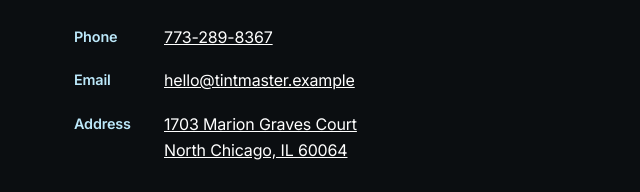
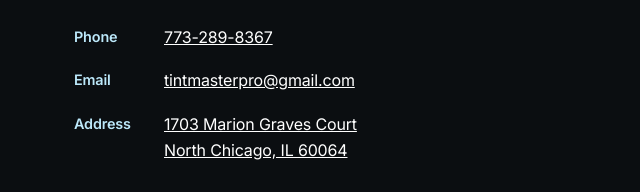
Before and after one commit to SebastianTamayo34/Tint-Master, a plain HTML site: page index.html in a window 1280 px wide. Shown: the part 5618-5810 px from the top of the page, 0-640 px from the left. Drawn offline with nearby package versions, Linux system fonts and the light colour scheme.

Commit message:
Use tintmasterpro@gmail.com as the business email
Co-Authored-By: Claude Opus 5.5 <noreply@anthropic.com>

```diff
--- a/index.html
+++ b/index.html
@@ -354,7 +354,7 @@
           <!-- TODO: Replace all sample contact details below before launch. -->
           <dl class="contact-list">
             <div><dt>Phone</dt><dd><a href="tel:+17732898367">773-289-8367</a></dd></div>
-            <div><dt>Email</dt><dd><a href="mailto:hello@tintmaster.example">hello@tintmaster.example</a></dd></div>
+            <div><dt>Email</dt><dd><a href="mailto:tintmasterpro@gmail.com">tintmasterpro@gmail.com</a></dd></div>
             <div><dt>Address</dt><dd><a href="https://www.google.com/maps/search/?api=1&amp;query=1703+Marion+Graves+Court,+North+Chicago,+IL+60064" target="_blank" rel="noopener">1703 Marion Graves Court<br>North Chicago, IL 60064</a></dd></div>
           </dl>
           <table class="hours">
--- a/js/config.js
+++ b/js/config.js
@@ -16,5 +16,5 @@ window.TINT_CONFIG = {
   // Used only if Supabase isn't set up yet: the booking form falls back to
   // opening the customer's email app addressed here.
   // TODO: change to the real shop email before launch.
-  BOOKING_EMAIL: "hello@tintmaster.example",
+  BOOKING_EMAIL: "tintmasterpro@gmail.com",
 };
--- a/js/main.js
+++ b/js/main.js
@@ -4,7 +4,7 @@
 
 // Settings come from js/config.js
 const CONFIG = window.TINT_CONFIG || {};
-const BOOKING_EMAIL = CONFIG.BOOKING_EMAIL || "hello@tintmaster.example";
+const BOOKING_EMAIL = CONFIG.BOOKING_EMAIL || "tintmasterpro@gmail.com";
 
 // Supabase connection (null until js/config.js is filled in)
 const db =
```
Also changed, not shown: 1 other file.
